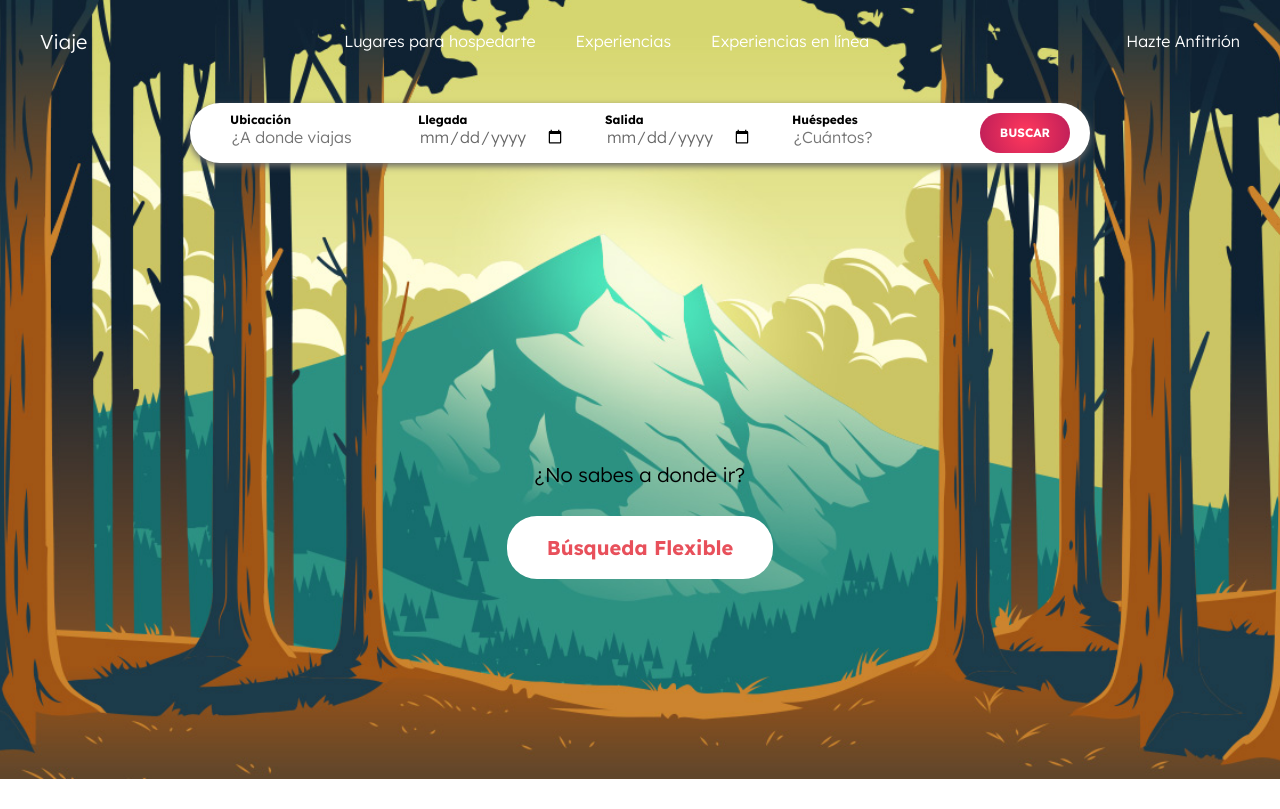
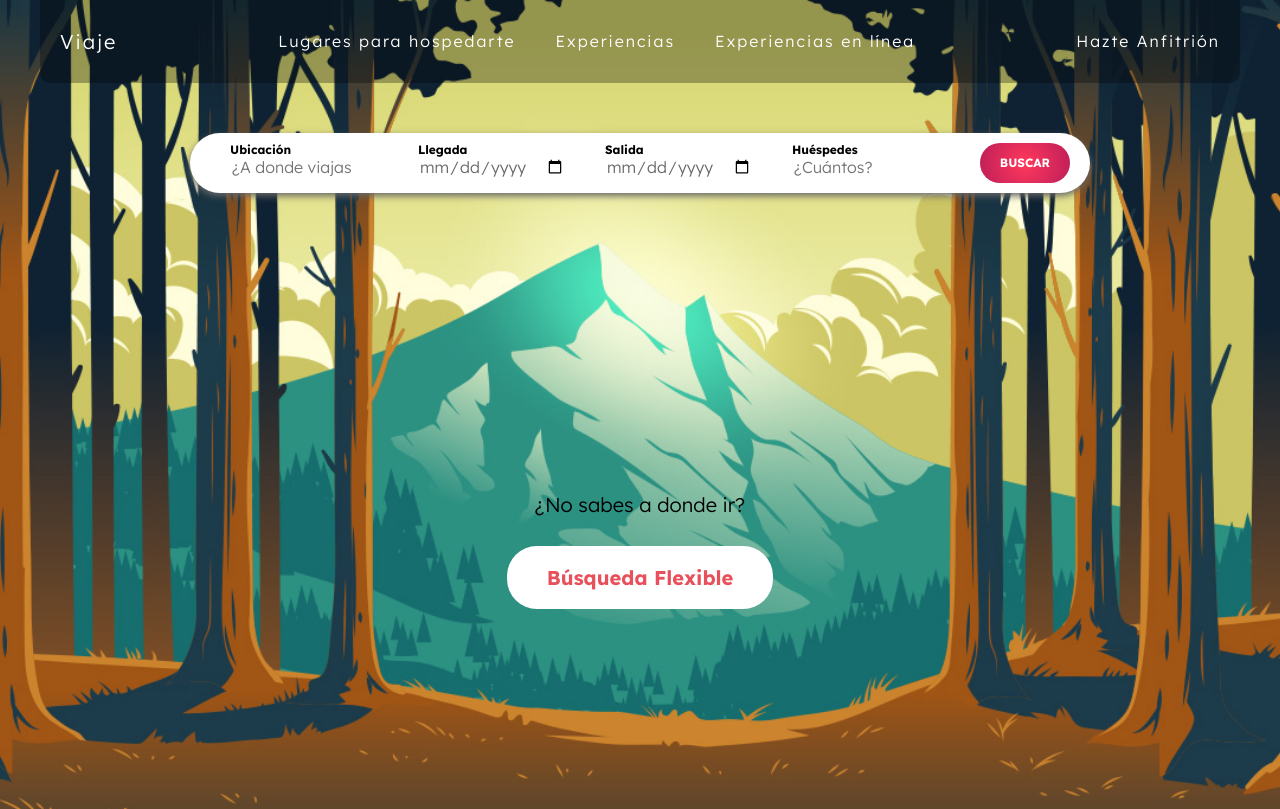
Before and after one commit to ManuUSS/airbnb-copy, a website: page index.html in a window 1280 px wide. Drawn offline with nearby package versions, Linux system fonts and the light colour scheme; files that its build step writes are made by us from their sources; files whose address does not match are found by name.

Commit message:
fix: header bar style

```diff
--- a/src/scss/ui/header/_bar.scss
+++ b/src/scss/ui/header/_bar.scss
@@ -8,6 +8,10 @@
         display: flex;
         justify-content: space-between;
         align-items: center;
+        background-color: rgba(vars.$color_black, 0.3);
+        padding: 3rem 2rem;
+        border-bottom-left-radius: 1rem;
+        border-bottom-right-radius: 1rem;
     }
 
     &__nav {
@@ -20,10 +24,14 @@
 
     &__link {
         color: vars.$color_white;
+        font-weight: 500;
+        letter-spacing: .2rem;
     }
 
     &__name {
         color: vars.$color_white;
+        font-weight: 500;
+        letter-spacing: .2rem;
         margin: 0;
     }
 
--- a/src/scss/ui/header/_header.scss
+++ b/src/scss/ui/header/_header.scss
@@ -5,7 +5,7 @@
     background-image: url(../img/header.jpg);
     background-size: cover;
     background-position: center;
-    padding: 3rem 0 20rem 0;
+    padding: 0 0 20rem 0;
 
     &__search {
         margin-top: 5rem;
```
